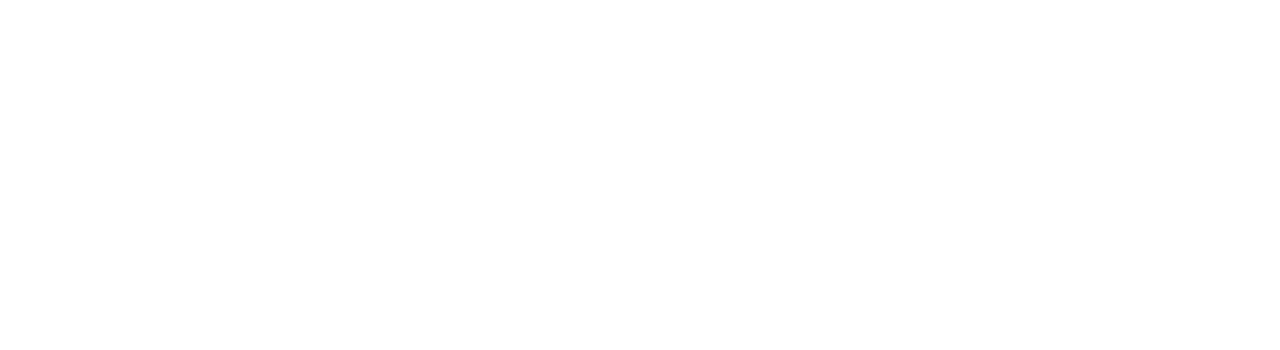
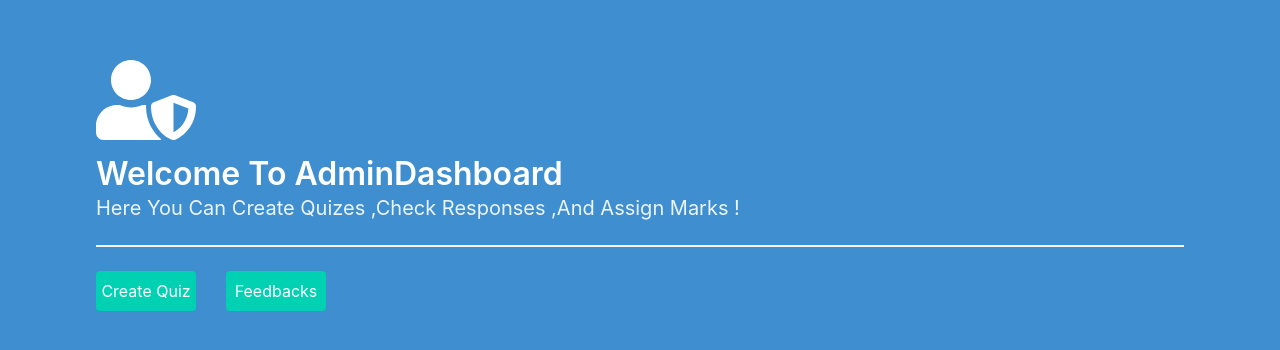
Before and after one commit to AmanSharma4419/quiz_application, a React app: page /admin-dashboard in a window 1280 px wide. Shown: the part 238-588 px from the top of the page. Built offline with nearby package versions, Linux system fonts and the light colour scheme; the HTML template or start-up script is replaced by a standard one.

Commit message:
created question schema

```diff
--- a/app.js
+++ b/app.js
@@ -7,9 +7,11 @@ var logger = require("morgan");
 var mongoose = require("mongoose");
 
 // All Requires Of The Routing Section
-var indexRouter = require("./routes/index");
 var usersRouter = require("./routes/users");
 var adminRouter = require("./routes/admin");
+var questionRouter = require("./routes/questions");
+var indexRouter = require("./routes/index");
+
 // Mounting The Express Application
 var app = express();
 
@@ -55,6 +57,7 @@ mongoose.connect(
 );
 
 // Providing The Api Paths
+app.use("/api/v1/create", questionRouter);
 app.use("/api/v1/admin", adminRouter);
 app.use("/api/v1/user", usersRouter);
 app.use("/", indexRouter);
--- a/client/App.js
+++ b/client/App.js
@@ -1,15 +1,20 @@
 import React from "react";
+
 import { BrowserRouter as Router, Route } from "react-router-dom";
 import Homepage from "./components/Homepage./Homepage";
 import AdminLogin from "./components/AdminLogin";
 import UserRegister from "./components/UserRegister";
 import UserLogin from "./components/UserLogin";
+import AdminDashboard from "./components/AdminDashboard";
+import CreateQuiz from "./components/CreateQuiz";
 
 function App() {
   return (
     <React.Fragment>
       <Router>
         <Route exact path="/" component={Homepage} />
+        <Route path="/create-quiz" component={CreateQuiz} />
+        <Route path="/admin-dashboard" component={AdminDashboard} />
         <Route path="/admin-login" component={AdminLogin} />
         <Route path="/user-register" component={UserRegister} />
         <Route path="/user-login" component={UserLogin} />
--- /dev/null
+++ b/client/components/AdminDashboard.jsx
@@ -0,0 +1,47 @@
+import React from "react";
+import { Link } from "react-router-dom";
+import { FaUserShield } from "react-icons/fa";
+class AdminDashboard extends React.Component {
+  constructor() {
+    super();
+    this.state = {};
+  }
+  render() {
+    return (
+      <React.Fragment>
+        <section class="hero is-info is-large">
+          <div class="hero-body">
+            <div class="container">
+              <FaUserShield size={100} />
+              <h1 class="title">Welcome To AdminDashboard</h1>
+              <h2 class="subtitle">
+                Here You Can Create Quizes ,Check Responses ,And Assign Marks !
+              </h2>
+              <hr />
+              <div>
+                <Link to="/create-quiz">
+                  <button
+                    className="button is-primary"
+                    style={{ width: "100px", marginRight: "30px" }}
+                  >
+                    Create Quiz
+                  </button>
+                </Link>
+                <Link to="#">
+                  <button
+                    className="button is-primary"
+                    style={{ width: "100px" }}
+                  >
+                    Feedbacks
+                  </button>
+                </Link>
+              </div>
+            </div>
+          </div>
+        </section>
+      </React.Fragment>
+    );
+  }
+}
+
+export default AdminDashboard;
--- /dev/null
+++ b/client/components/CreateQuiz.jsx
@@ -0,0 +1,55 @@
+import React from "react";
+
+class CreateQuiz extends React.Component {
+  constructor() {
+    super();
+    this.state = {};
+  }
+  render() {
+    return (
+      <React.Fragment>
+        <div
+          style={{
+            width: "300px",
+            display: "flex",
+            marginLeft: "39%",
+            marginTop: "10%"
+          }}
+        >
+          <h1 style={{ marginLeft: "35%" }}>AdminLogin</h1>
+          <hr />
+
+          <div className="field">
+            <p className="control has-icons-left has-icons-right">
+              <input
+                className="input"
+                type="email"
+                placeholder="Email"
+                name="email"
+                onChange={this.handleChange}
+              />
+              <span className="icon is-small is-left">
+                <i className="fas fa-envelope"></i>
+              </span>
+            </p>
+          </div>
+          <div className="field">
+            <p className="control has-icons-left">
+              <input
+                className="input"
+                type="password"
+                placeholder="Password"
+                name="password"
+                onChange={this.handleChange}
+              />
+              <span className="icon is-small is-left">
+                <i className="fas fa-lock"></i>
+              </span>
+            </p>
+          </div>
+        </div>
+      </React.Fragment>
+    );
+  }
+}
+export default CreateQuiz;
--- a/client/components/Homepage./Homepage.jsx
+++ b/client/components/Homepage./Homepage.jsx
@@ -1,5 +1,6 @@
 import React from "react";
 import { Link } from "react-router-dom";
+
 function Homepage() {
   return (
     <React.Fragment>
```
Also changed, not shown: controllers/questionController.js (added, +15 -0 lines), models/questionSchema.js (added, +17 -0 lines), routes/questions.js (added, +8 -0 lines).
